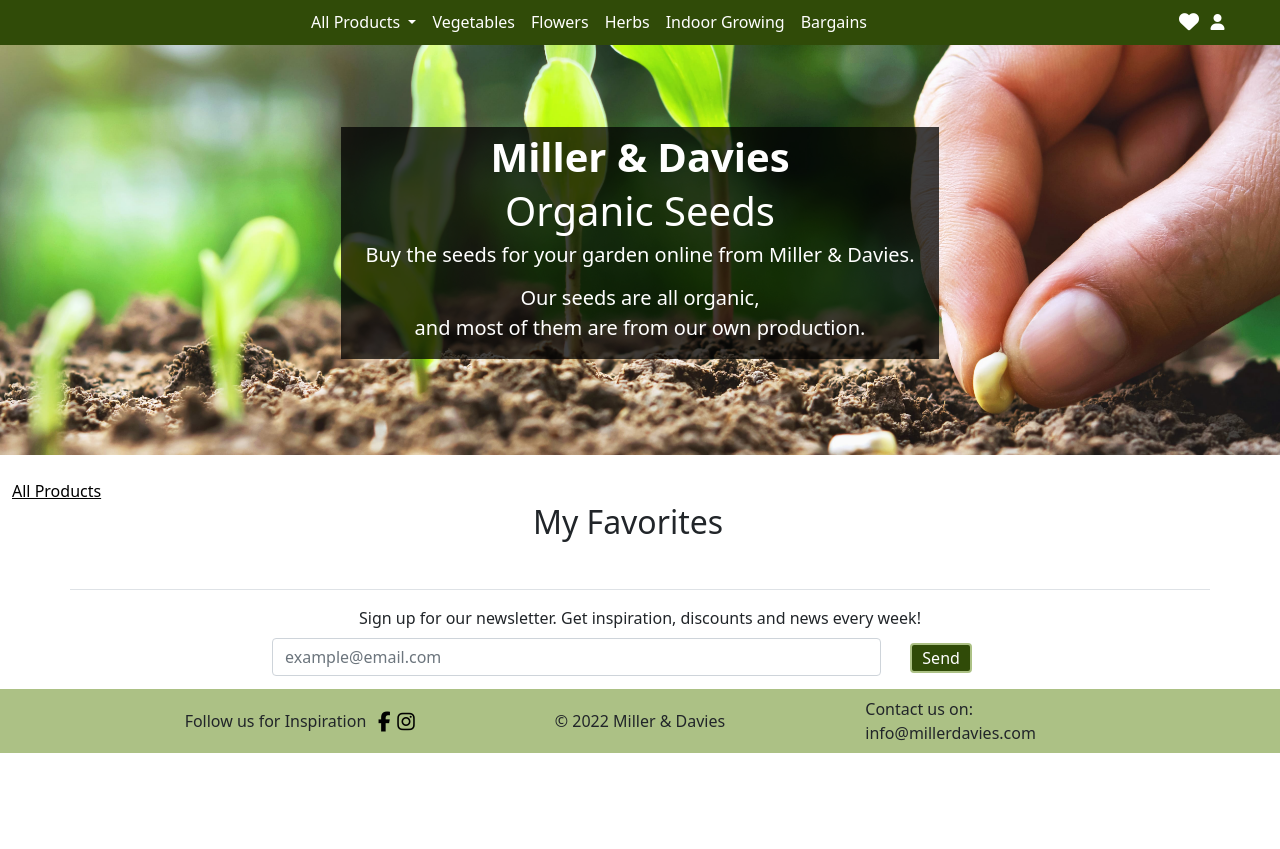
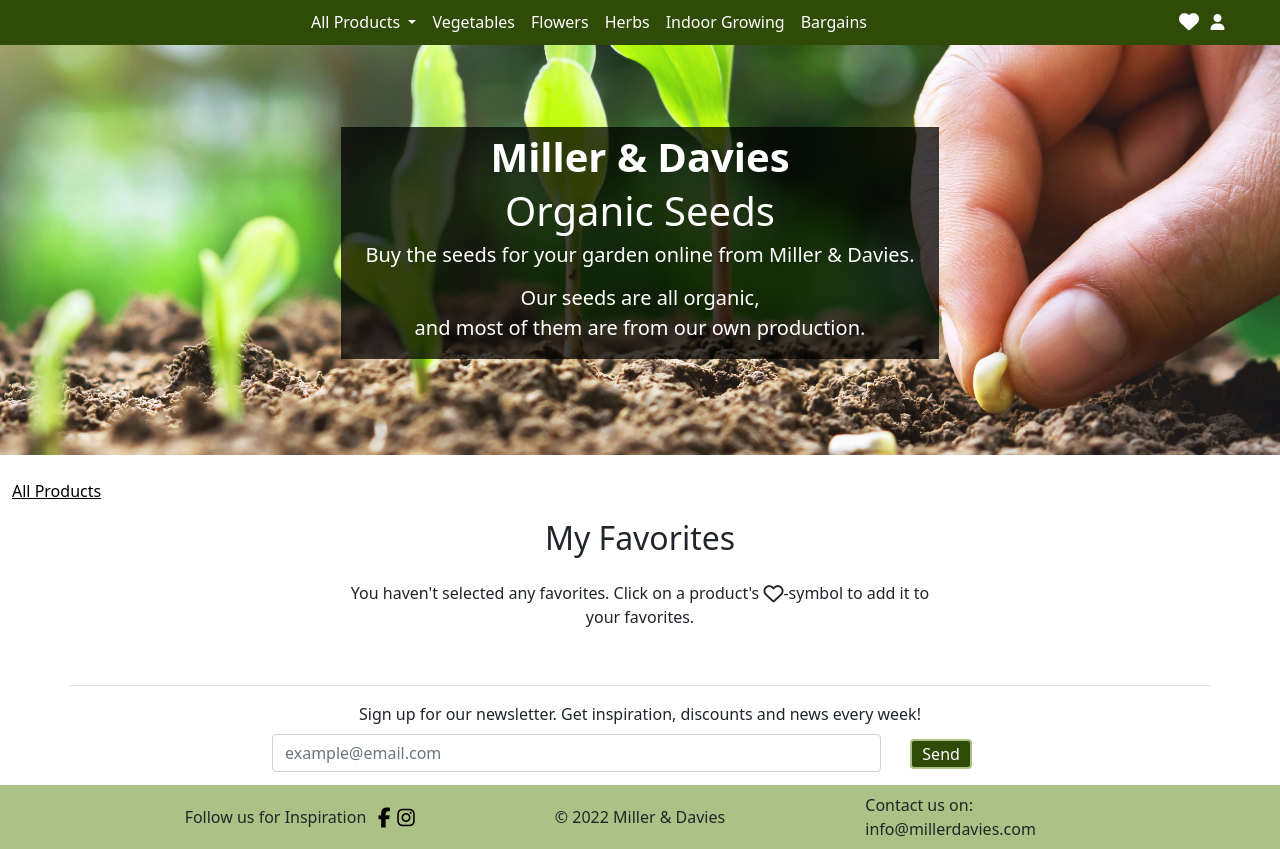
Before and after one commit to Odden69/Miller_and_Davies, a Django app: page /products/?favorites in a window 1280 px wide. Shown: the part 77-926 px from the top of the page. Before the commit the page ends 830 px from the top, so only its background shows below. Run offline with Django 3.2, Linux system fonts and the light colour scheme; some libraries are stand-ins or nearby versions.

Commit message:
fix: Add no favorites info text to product page

```diff
--- a/products/templates/products/includes/select_category.html
+++ b/products/templates/products/includes/select_category.html
@@ -9,14 +9,17 @@
         {% else %}
         <div class="col">
             <a class="text-black" href="{% url 'products' %}">All Products/</a>
-            <a class="text-black" href="{% url 'products' %}?category={{ selected_category.name }}">{{ selected_category.friendly_name|title }}</a>
+            <a class="text-black"
+                href="{% url 'products' %}?category={{ selected_category.name }}">{{ selected_category.friendly_name|title }}</a>
         </div>
         {% endif %}
         {% else %}
         <div class="col">
             <a class="text-black" href="{% url 'products' %}">All Products/</a>
-            <a class="text-black" href="{% url 'products' %}?category={{ selected_category.name }}">{{ selected_category.friendly_name|title }}/</a>
-            <a class="text-black" href="{% url 'products' %}?category={{ selected_category.name }}&subcategory={{ selected_subcategory.name }}">{{ selected_subcategory.friendly_name|title }}</a>
+            <a class="text-black"
+                href="{% url 'products' %}?category={{ selected_category.name }}">{{ selected_category.friendly_name|title }}/</a>
+            <a class="text-black"
+                href="{% url 'products' %}?category={{ selected_category.name }}&subcategory={{ selected_subcategory.name }}">{{ selected_subcategory.friendly_name|title }}</a>
         </div>
         {% endif %}
     </div>
@@ -48,9 +51,19 @@
         </div>
         {% endif %}
         {% else %}
-        <div class="row">
-            <div class="col text-center mb-3">
+        <div class="col">
+            <div class="row text-center my-3">
                 <h2>My Favorites</h3>
+            </div>
+            <div class="row my-3">
+                {% if not request.session.favorites %}
+                <div class="col-11 col-sm-8 col-lg-6 mx-auto">
+                    <p class="fs-sm-5 text-lg-center">You haven't selected any favorites.<br class="d-lg-none">
+                        Click on a product's <i class="fa-regular fa-heart fa-lg favorite-icon"></i>-symbol to add it
+                        to your favorites.</p>
+                </div>
+                <br>
+                {% endif %}
             </div>
         </div>
         {% endif %}
```
